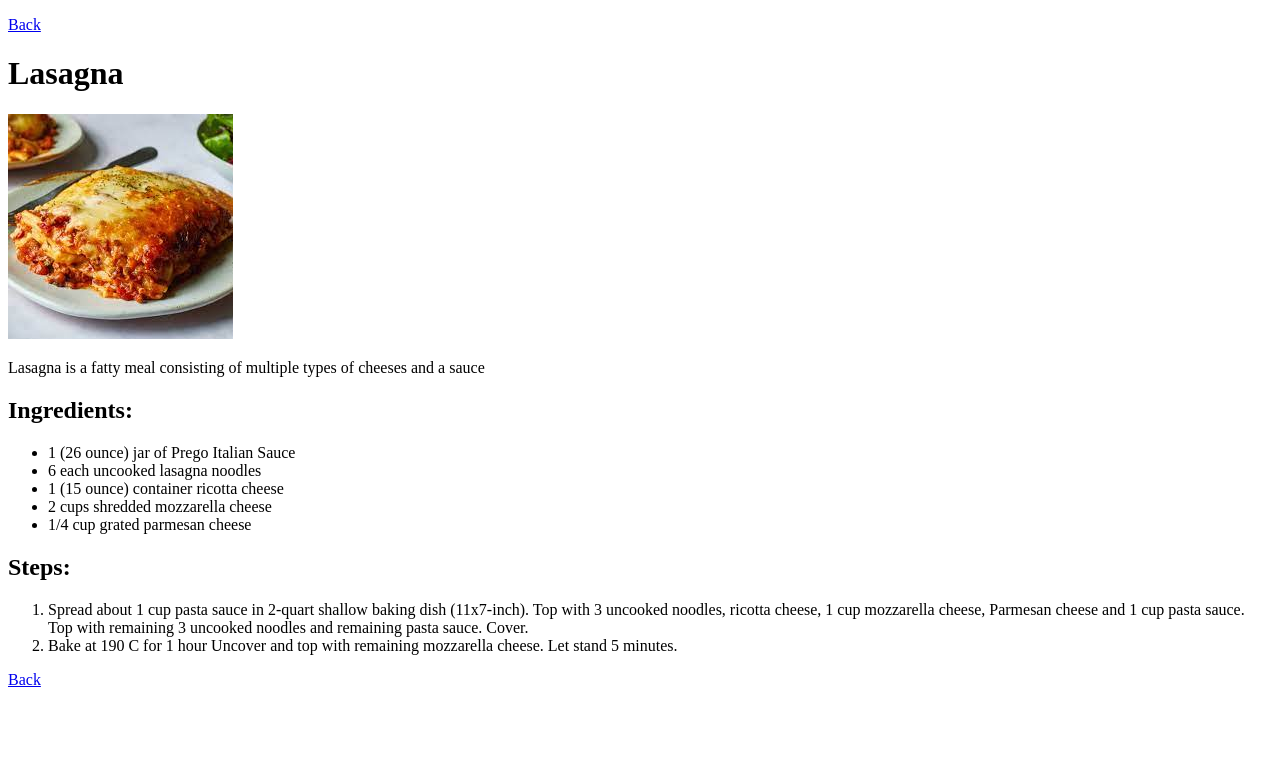
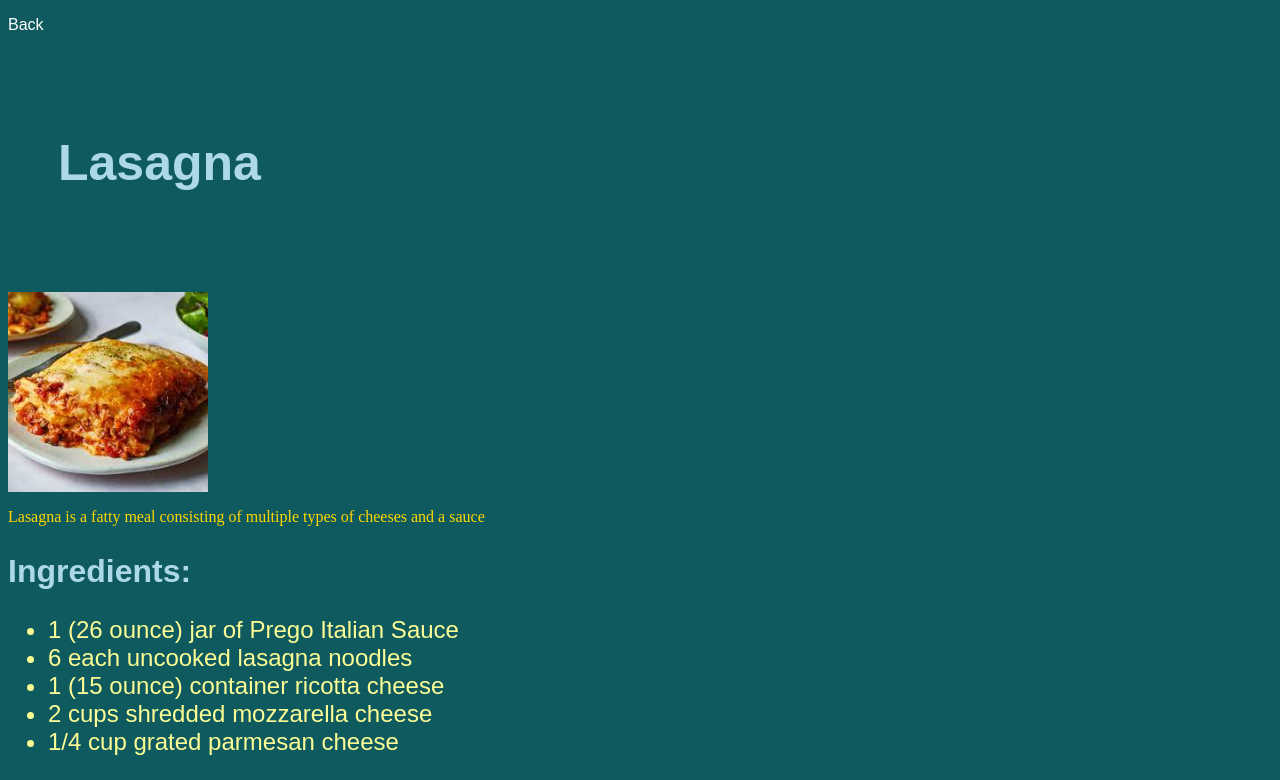
Before and after one commit to Zopsec/recipes, a plain HTML site: page eachRecipe/lasagna.html in a window 1280 px wide. Shown: the top 780 px of the page. Drawn offline with Linux system fonts and the light colour scheme.

Commit message:
Style the lasagna page

```diff
--- a/eachRecipe/lasagna.html
+++ b/eachRecipe/lasagna.html
@@ -8,16 +8,16 @@
     <title>Lasagna</title>
 </head>
 
-<body>
+<body class="background">
 
-    <p><a href="../index.html">Back</a></p>
-    <h1>Lasagna</h1>
+    <p><a href="../index.html" class="back">Back</a></p>
+    <h1 class="heading">Lasagna</h1>
 
     <img src="../images/lasagna.jpg" alt="A cooked and seasoned lasagna with a knife next to it lying on a plate.">
     <p>Lasagna is a fatty meal consisting of multiple types of cheeses and a sauce</p>
 
     <h2>Ingredients:</h2>
-    <ul>
+    <ul class="instructions">
 
         <li>1 (26 ounce) jar of Prego Italian Sauce</li>
         <li>6 each uncooked lasagna noodles</li>
@@ -27,13 +27,13 @@
     </ul>
 
     <h2>Steps:</h2>
-    <ol>
+    <ol class="instructions">
         <li>Spread about 1 cup pasta sauce in 2-quart shallow baking dish (11x7-inch). Top with 3 uncooked noodles, ricotta cheese, 1 cup mozzarella cheese, Parmesan cheese and 1 cup pasta sauce. Top with remaining 3 uncooked noodles and remaining pasta sauce. Cover.</li>
         <li>Bake at 190 C for 1 hour Uncover and top with remaining mozzarella cheese. Let stand 5 minutes.</li>
 
     </ol>
 
-    <p><a href="../index.html">Back</a></p>
+    <p><a href="../index.html" class="back">Back</a></p>
 
 </body>
 </html>
--- a/recipe.css
+++ b/recipe.css
@@ -0,0 +1,41 @@
+.background {
+    background-color: #0F5A5E;
+}
+
+.heading {
+    font-family: Arial, Helvetica, sans-serif;
+    padding: 1em;
+    margin: 1em;
+    color: lightblue;
+    font-size: 50px;
+    display: block;
+    margin-left: auto;
+}
+
+img {
+    height: auto;
+    width: 200px;
+    display: block;
+}
+
+.instructions {
+    font-family: Arial, Helvetica, sans-serif;
+    color: #FDFD96;
+    font-size: 24px;
+}
+
+.back {
+    text-decoration: none;
+    color: white;
+    font-family: Arial, Helvetica, sans-serif;
+}
+
+h2 {
+    color: lightblue;
+    font-size: 32px;
+    font-family: Arial, Helvetica, sans-serif;
+}
+
+p {
+    color: gold;
+}
--- a/style.css
+++ b/style.css
@@ -1,18 +1,16 @@
-
-html, body {
-    margin: 0;
-  }
 
 .heading {
-    color: #FDFD96;
+    color: lightblue;
     padding: 1em;
     margin: 1em;
     text-align: center;
     font-weight: 700;
+    font-family: Arial, Helvetica, sans-serif;
+    font-size: 50px;
 }
 
 .listed {
-    font-family: Blippo, "Times New Roman", sans-serif;
+    font-family: Arial, Helvetica, sans-serif;
     color: #FDFD96;
     font-size: 32px;
     text-align: center;
@@ -40,5 +38,5 @@ img {
 }
 
 hr {
-    color: gold;
+    color: #020269;
 }
```
